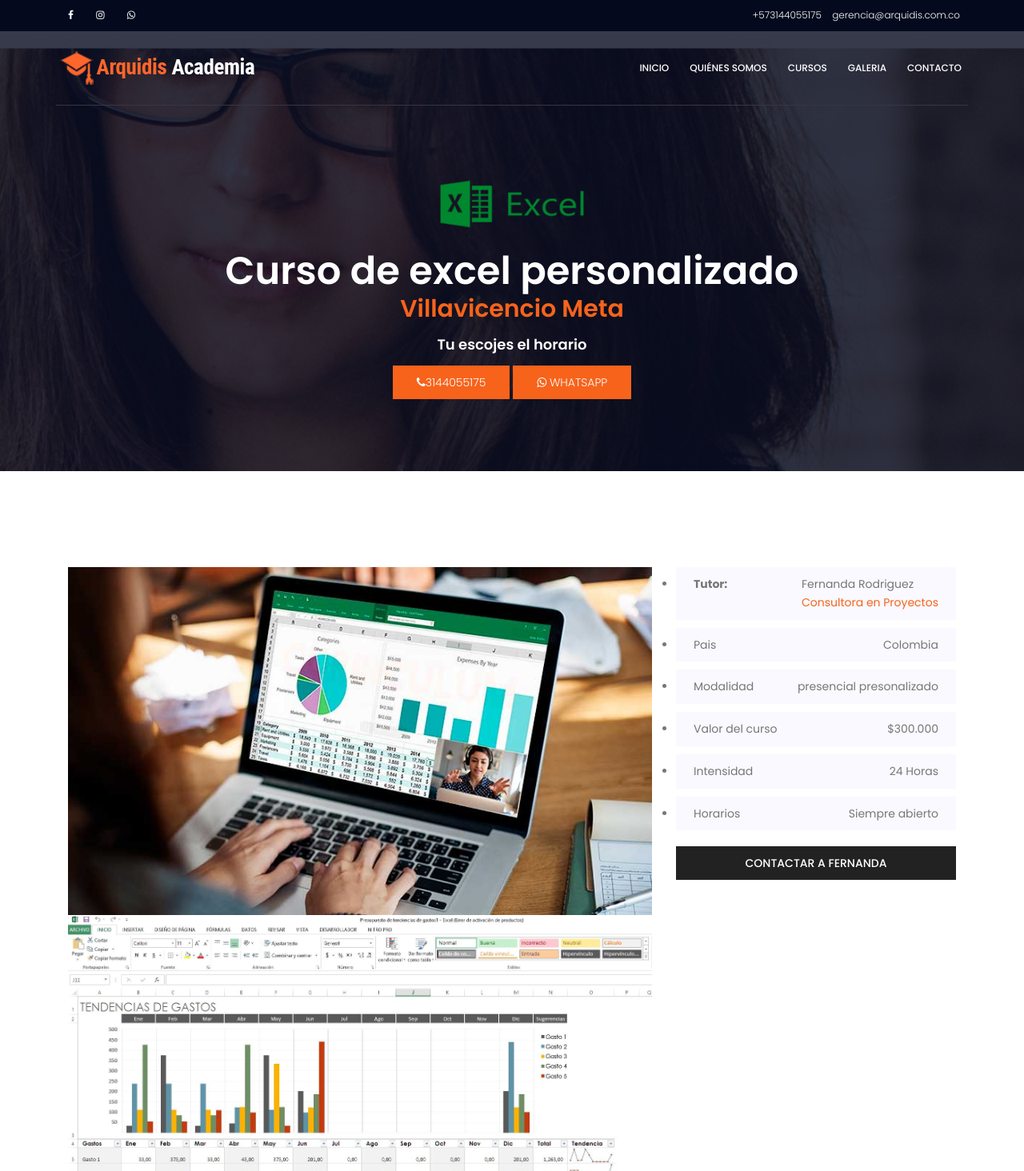
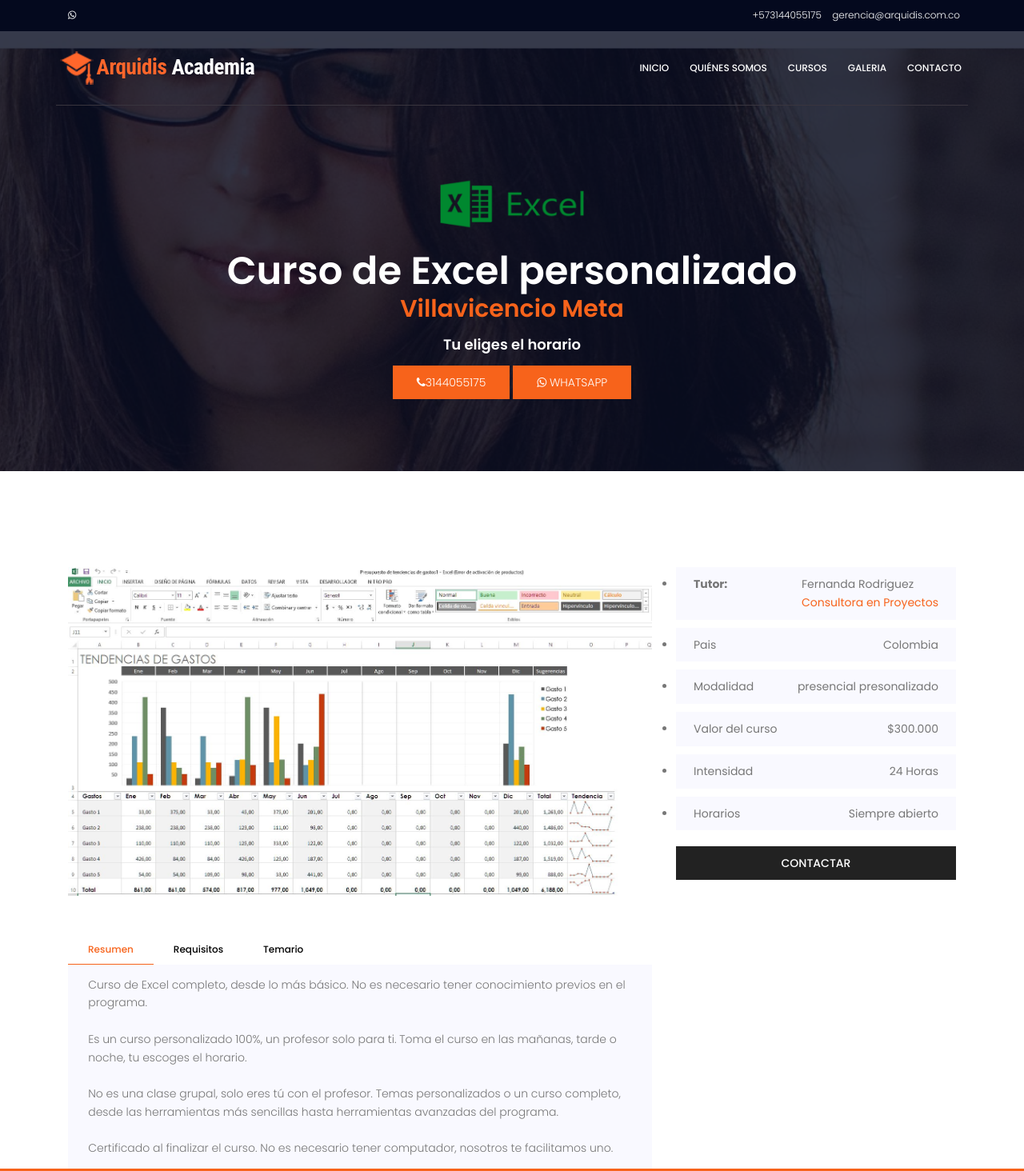
Before and after one commit to stevens188/academia, a plain HTML site: page excel.html in a window 1280 px wide. Shown: the top 1464 px of the page at 80% size. Drawn offline with nearby package versions, Linux system fonts and the light colour scheme; some packages are replaced by stand-ins of ours.

Commit message:
excel corregido por segunda vez

```diff
--- a/excel.html
+++ b/excel.html
@@ -53,8 +53,6 @@ height="0" width="0" style="display:none;visibility:hidden"></iframe></noscript>
 			  		<div class="row">
 			  			<div class="col-lg-6 col-sm-6 col-8 header-top-left no-padding">
 			  				<ul>
-									<li><a href="https://www.facebook.com/Arquidis/"><i class="fa fa-facebook"></i></a></li>
-									<li><a href="https://www.instagram.com/stevens_sanchez"><i class="fa fa-instagram"></i></a></li>
 									<li><a href="https://api.whatsapp.com/send?phone=573504369184&text=&source=&data="><i class="fa fa-whatsapp"></i></a></li>
 			  				</ul>
 			  			</div>
@@ -91,10 +89,10 @@ height="0" width="0" style="display:none;visibility:hidden"></iframe></noscript>
 						<div class="about-content col-lg-12">
 							<img style="margin-top: -70px;height:250px; margin-bottom: -70px" class="lazyload" data-src="img/p6.png" alt="Curso de excel en villavicencio Meta">
 							<h1 class="text-white">
-								Curso de excel personalizado
+								Curso de Excel personalizado
 							</h1>
 							<h2 style="color:#f7631b">Villavicencio Meta</h2>
-							<p class="h4 text-white m-3">Tu escojes el horario</p>
+							<p class="h4 text-white m-3">Tu eliges el horario</p>
 							<a class="primary-btn text-uppercase" href="tel:+573504369184" target="_blank"><i class="fa fa-phone"></i>3144055175</a>
 							<a class="primary-btn text-uppercase" href="https://api.whatsapp.com/send?phone=573504369184&text=&source=&data=" target="_blank">
 							<i class="fa fa-whatsapp"></i>
@@ -111,9 +109,6 @@ height="0" width="0" style="display:none;visibility:hidden"></iframe></noscript>
 				<div class="container">
 					<div class="row">
 						<div class="col-lg-8 left-contents">
-							<div class="main-image">
-								<img class="img-fluid lazyload" data-src="img/excel-virtual.jpg" alt="">
-							</div>
 							<div class="main-image">
 								<img class="img-fluid lazyload" data-src="img/excel.jpg" alt="">
 							</div>
@@ -205,7 +200,7 @@ height="0" width="0" style="display:none;visibility:hidden"></iframe></noscript>
 									</a>
 								</li>
 							</ul>
-							<a href="https://api.whatsapp.com/send?phone=573144025175&text=&source=&data=" class="primary-btn text-uppercase">Contactar a Fernanda</a>
+							<a href="https://api.whatsapp.com/send?phone=573144025175&text=&source=&data=" class="primary-btn text-uppercase">Contactar</a>
 						</div>
 					</div>
 				</div>
@@ -271,8 +266,6 @@ height="0" width="0" style="display:none;visibility:hidden"></iframe></noscript>
 					<div class="footer-bottom row align-items-center justify-content-between">
 						<p class="footer-text m-0 col-lg-6 col-md-12">Villavicencio Meta   <a href="https:academia.arquidis.com.co/contacto" target="_blank">   Carrera 33 # 41-11 </a></p>
 						<div class="col-lg-6 col-sm-12 footer-social">
-							<a href="https://www.facebook.com/Arquidis/"><i class="fa fa-facebook"></i></a>
-							<a href="https://www.instagram.com/stevens_sanchez"><i class="fa fa-instagram"></i></a>
 							<a href="https://api.whatsapp.com/send?phone=573504369184&text=&source=&data="><i class="fa fa-whatsapp"></i></a>
 						</div>
 					</div>
```
